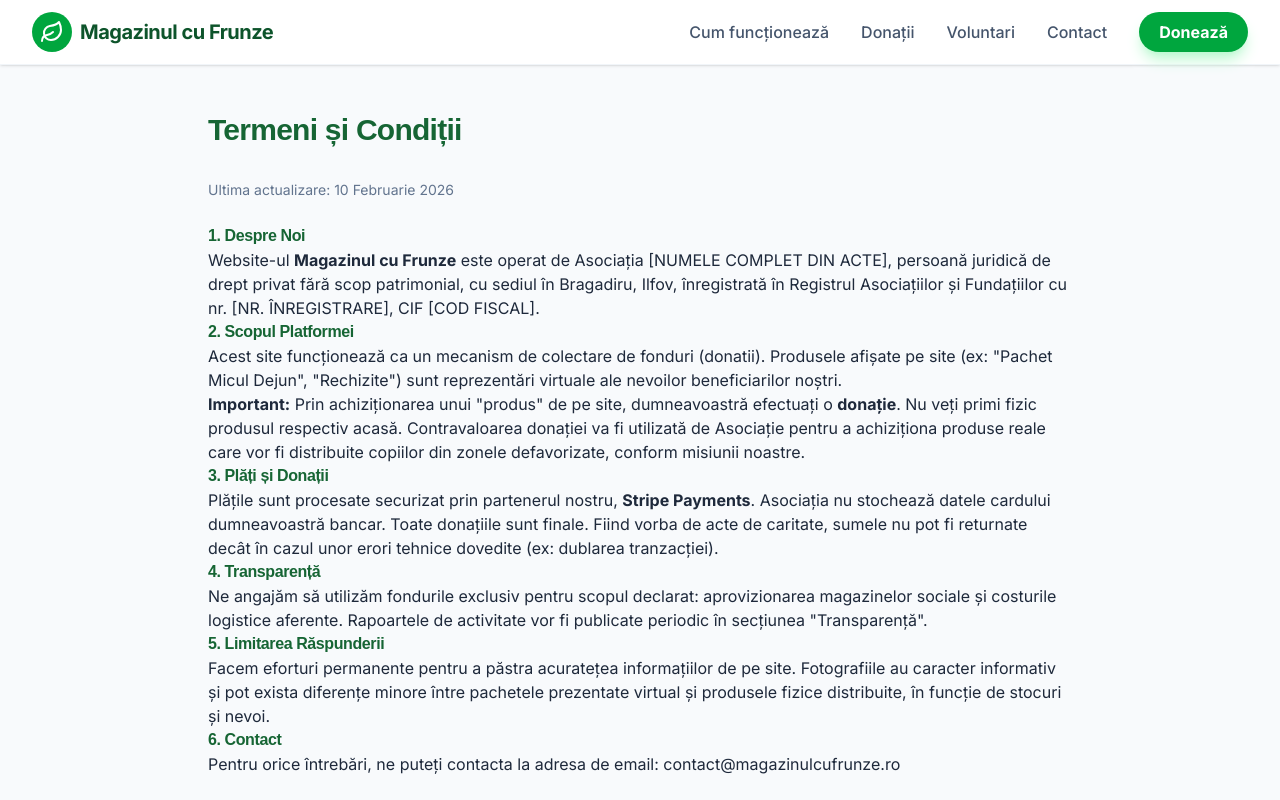
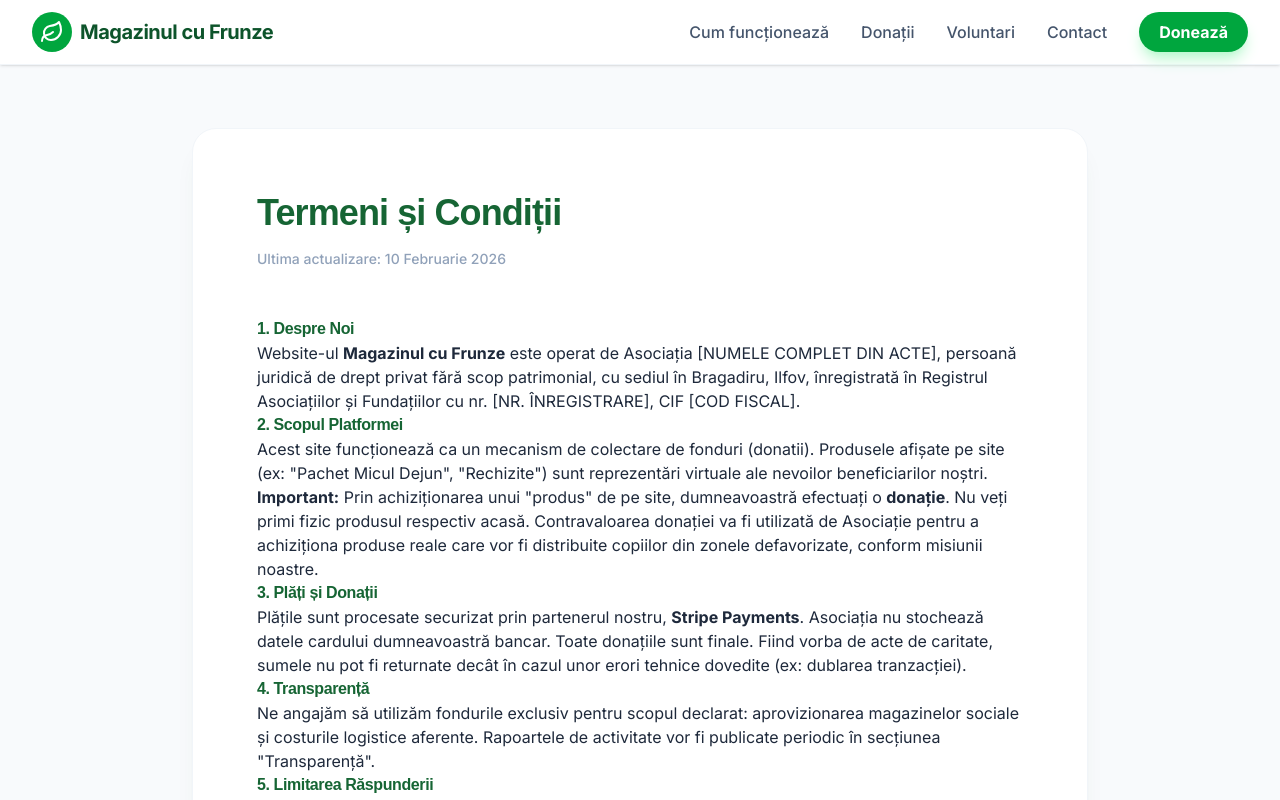
Before and after one commit to joahn3/magazinul-cu-frunze, a Next.js app in the folder leaf-store/: page /termeni in a window 1280 px wide. Shown: the top 800 px of the page. Built offline with nearby package versions, Linux system fonts and the light colour scheme.

Commit message:
Update page.tsx

```diff
--- a/leaf-store/app/termeni/page.tsx
+++ b/leaf-store/app/termeni/page.tsx
@@ -1,9 +1,24 @@
 // app/termeni/page.tsx
 export default function Terms() {
   return (
-    <div className="max-w-4xl mx-auto px-4 py-12 prose prose-slate">
-      <h1 className="text-3xl font-bold mb-8">Termeni și Condiții</h1>
-      <p className="text-sm text-slate-500 mb-6">Ultima actualizare: 10 Februarie 2026</p>
+    <div className="bg-paper min-h-screen py-16 px-4 font-body">
+      <div className="max-w-4xl mx-auto bg-white p-8 md:p-16 rounded-3xl shadow-xl shadow-forest/5 border border-slate-100">
+
+        {/* Titlu Principal */}
+        <h1 className="text-3xl md:text-4xl font-heading font-bold text-forest mb-4">
+          Termeni și Condiții
+        </h1>
+        <p className="text-sm text-slate-400 mb-12 font-medium">
+          Ultima actualizare: 10 Februarie 2026
+        </p>
+
+        {/* Continut cu stilizare Prose personalizata */}
+        <div className="prose prose-slate prose-lg max-w-none
+          prose-headings:font-heading prose-headings:text-forest prose-headings:font-bold
+          prose-p:text-slate-600 prose-p:leading-relaxed
+          prose-strong:text-forest prose-strong:font-bold
+          prose-a:text-leaf prose-a:no-underline hover:prose-a:text-forest"
+        >
 
           <h3>1. Despre Noi</h3>
           <p>
@@ -43,7 +58,12 @@ export default function Terms() {
           </p>
 
           <h3>6. Contact</h3>
-      <p>Pentru orice întrebări, ne puteți contacta la adresa de email: contact@magazinulcufrunze.ro</p>
+          <p>
+            Pentru orice întrebări, ne puteți contacta la adresa de email: <a href="mailto:contact@magazinulcufrunze.ro">contact@magazinulcufrunze.ro</a>
+          </p>
+
+        </div>
+      </div>
     </div>
   );
 }
```
Lines whose indentation alone changed are shown as unchanged.
